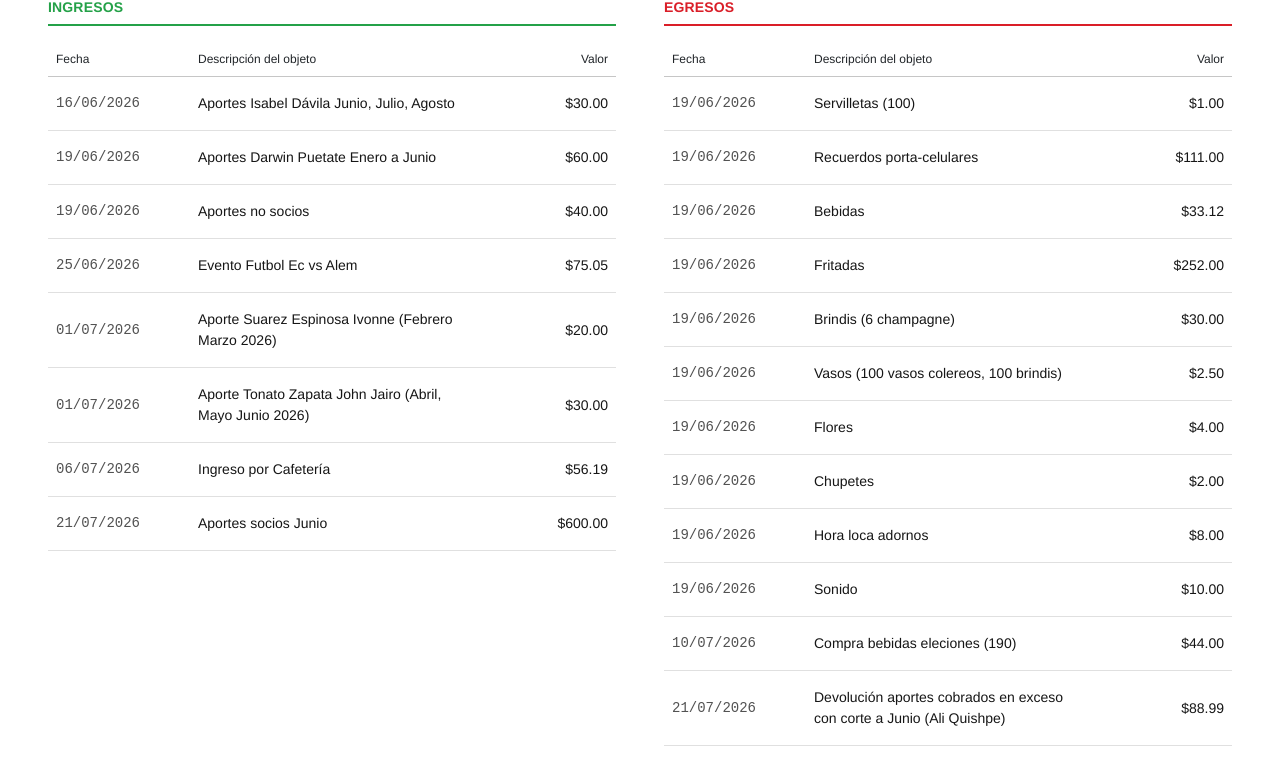
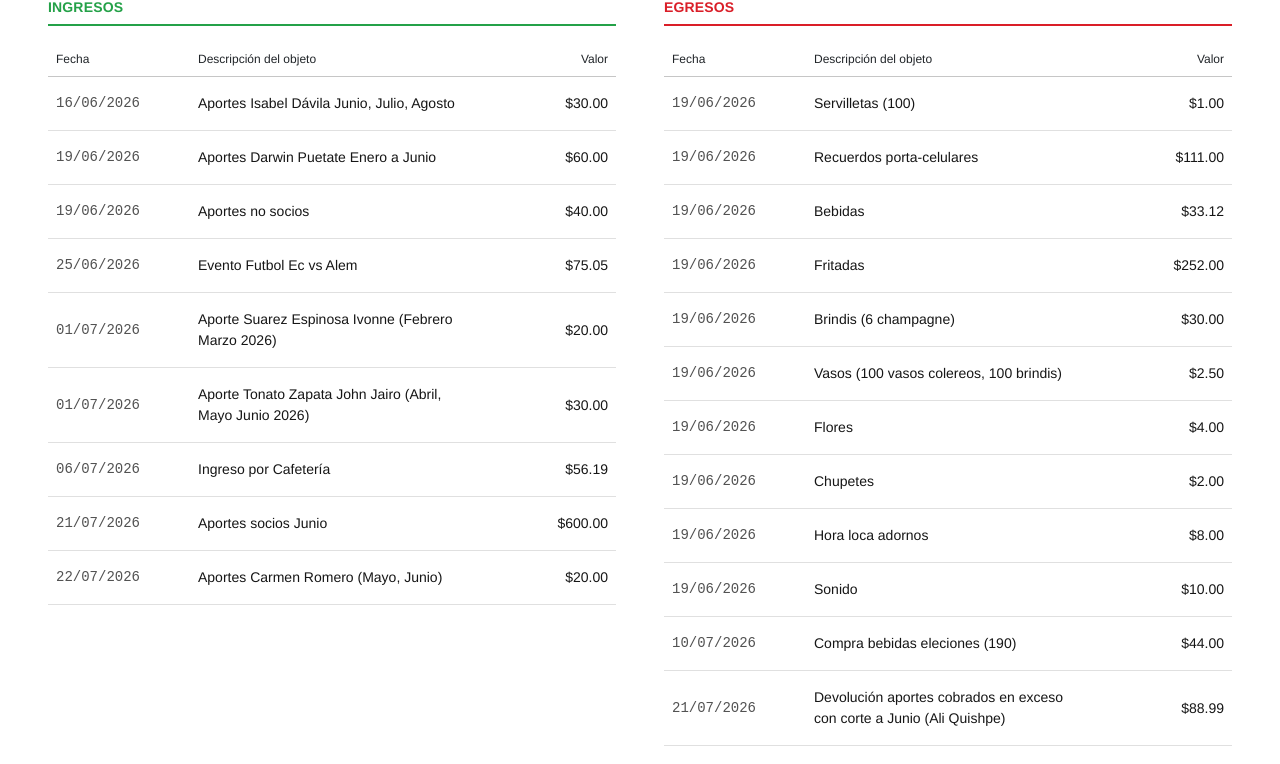
Before and after one commit to jjorgeadrian007/cuentas_aso, a React (Vite) app: page / in a window 1280 px wide. Shown: the part 498-1262 px from the top of the page. Built offline with nearby package versions, Linux system fonts and the light colour scheme.

Commit message:
aportes carmen Romero

```diff
--- a/src/App.jsx
+++ b/src/App.jsx
@@ -14,6 +14,7 @@ export default function DashboardAsociacion() {
     { id: 6, fecha: "01/07/2026", nombre: "Aporte Tonato Zapata John Jairo (Abril, Mayo Junio 2026)", valor: 30.00 },
     { id: 7, fecha: "06/07/2026", nombre: "Ingreso por Cafetería", valor: 56.19 },
     { id: 8, fecha: "21/07/2026", nombre: "Aportes socios Junio", valor: 600.00 },
+    { id: 9, fecha: "22/07/2026", nombre: "Aportes Carmen Romero (Mayo, Junio)", valor: 20.00 },
 
   ]);
 
```
